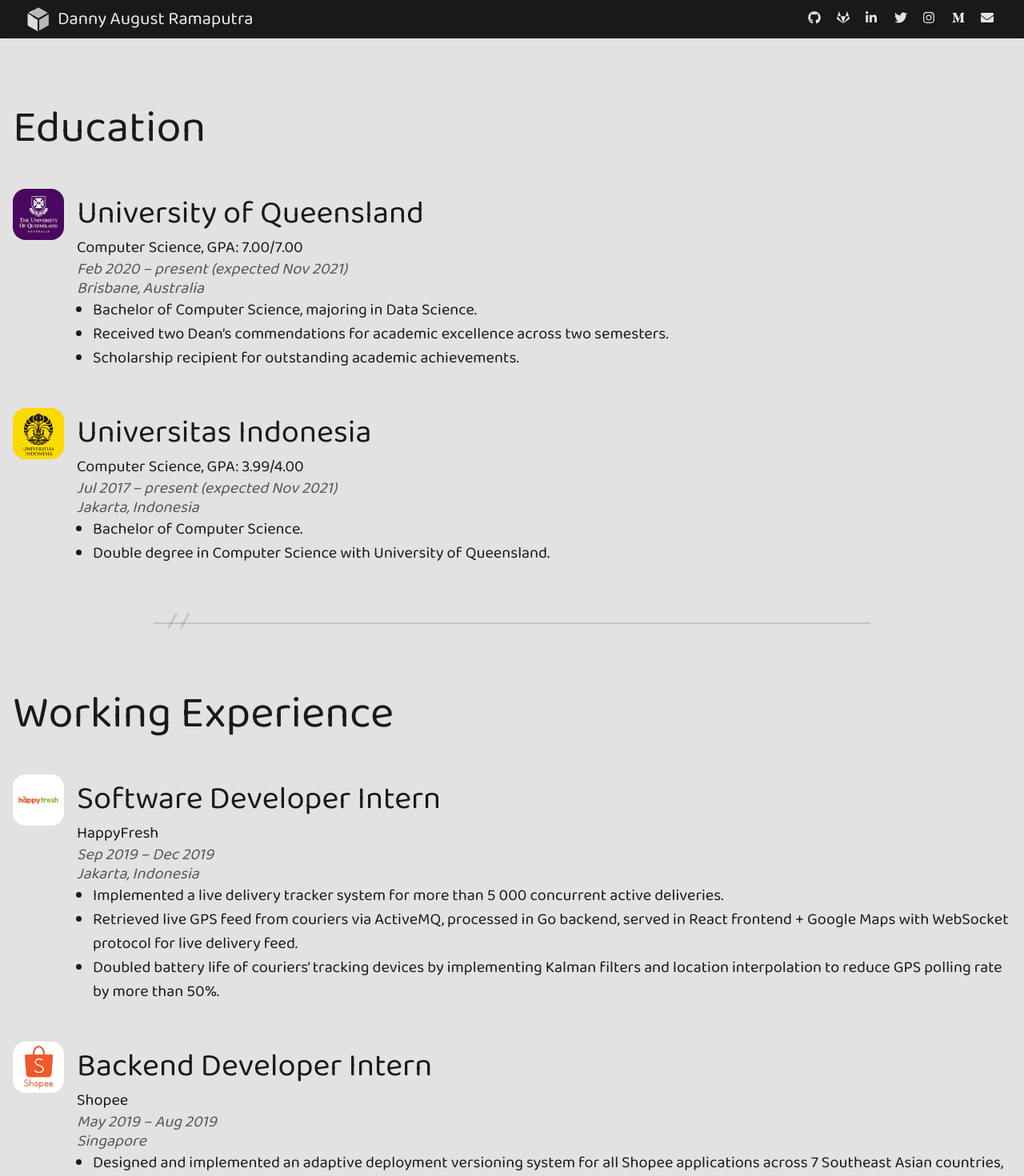
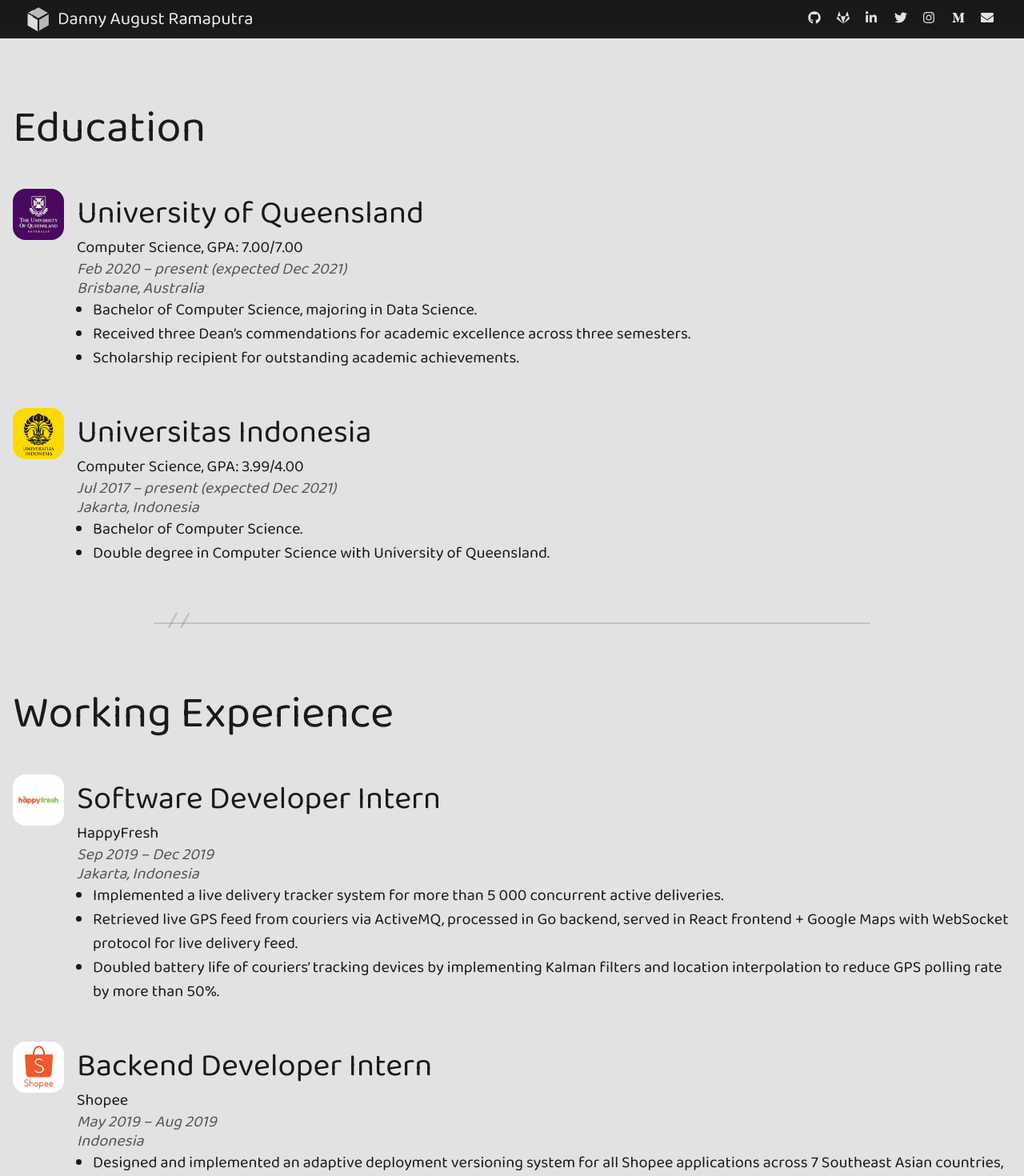
Before and after one commit to daystram/folio, a Next.js app in the folder folio-fe/: page /resume in a window 1280 px wide. Shown: the top 1470 px of the page at 80% size. Built offline with nearby package versions, Linux system fonts and the light colour scheme.

Commit message:
refactor: updated resume

```diff
--- a/folio-fe/pages/resume.tsx
+++ b/folio-fe/pages/resume.tsx
@@ -25,7 +25,7 @@ export default function Resume() {
                 </div>
                 <div className={styles.entryBodyContainer}>
                   <p className={styles.entryHeadingSub1}>
-                    Feb 2020 – present (expected Nov 2021)
+                    Feb 2020 – present (expected Dec 2021)
                   </p>
                   <p className={styles.entryHeadingSub1}>Brisbane, Australia</p>
                   <ul className={styles.entryDescriptionList}>
@@ -33,8 +33,8 @@ export default function Resume() {
                       Bachelor of Computer Science, majoring in Data Science.
                     </li>
                     <li>
-                      Received two Dean’s commendations for academic excellence
-                      across two semesters.
+                      Received three Dean’s commendations for academic
+                      excellence across three semesters.
                     </li>
                     <li>
                       Scholarship recipient for outstanding academic
@@ -62,7 +62,7 @@ export default function Resume() {
                 </div>
                 <div className={styles.entryBodyContainer}>
                   <p className={styles.entryHeadingSub1}>
-                    Jul 2017 – present (expected Nov 2021)
+                    Jul 2017 – present (expected Dec 2021)
                   </p>
                   <p className={styles.entryHeadingSub1}>Jakarta, Indonesia</p>
                   <ul className={styles.entryDescriptionList}>
@@ -127,7 +127,7 @@ export default function Resume() {
                 </div>
                 <div className={styles.entryBodyContainer}>
                   <p className={styles.entryHeadingSub1}>May 2019 – Aug 2019</p>
-                  <p className={styles.entryHeadingSub1}>Singapore</p>
+                  <p className={styles.entryHeadingSub1}>Indonesia</p>
                   <ul className={styles.entryDescriptionList}>
                     <li>
                       Designed and implemented an adaptive deployment versioning
```
